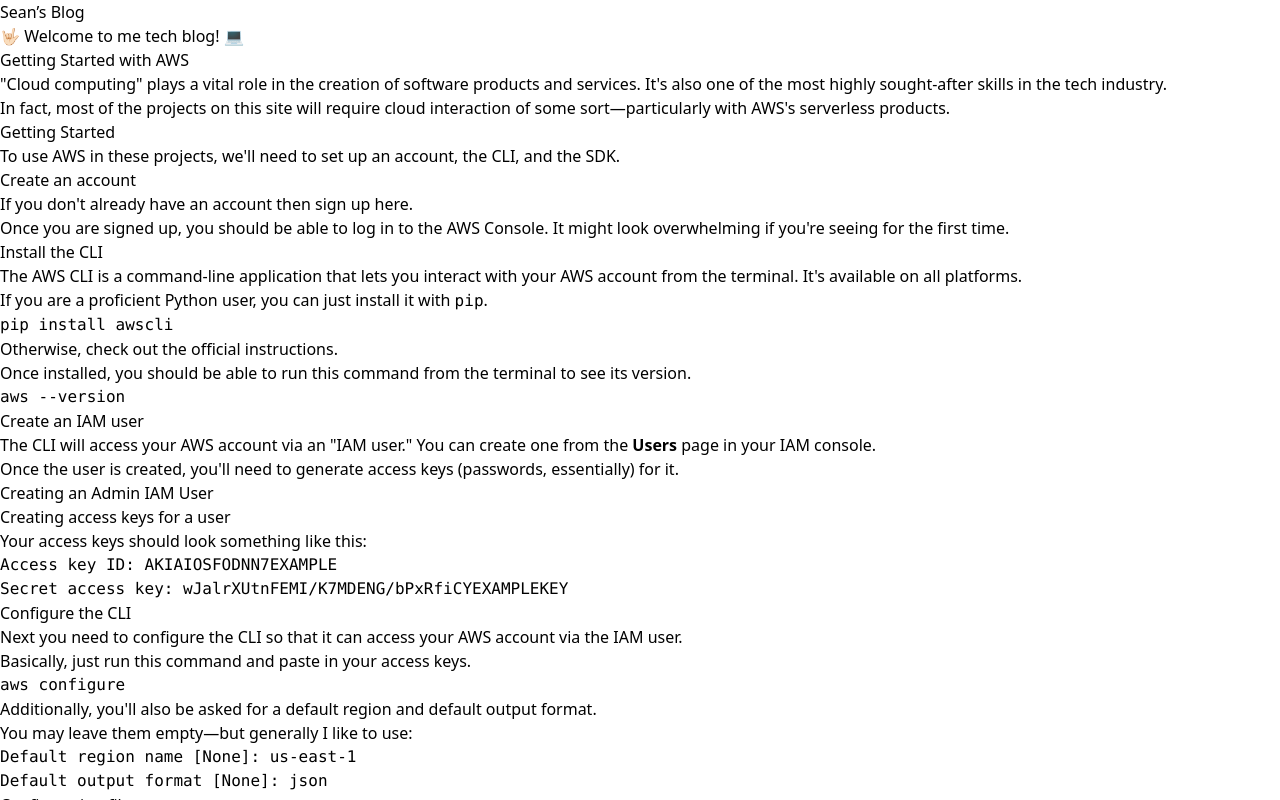
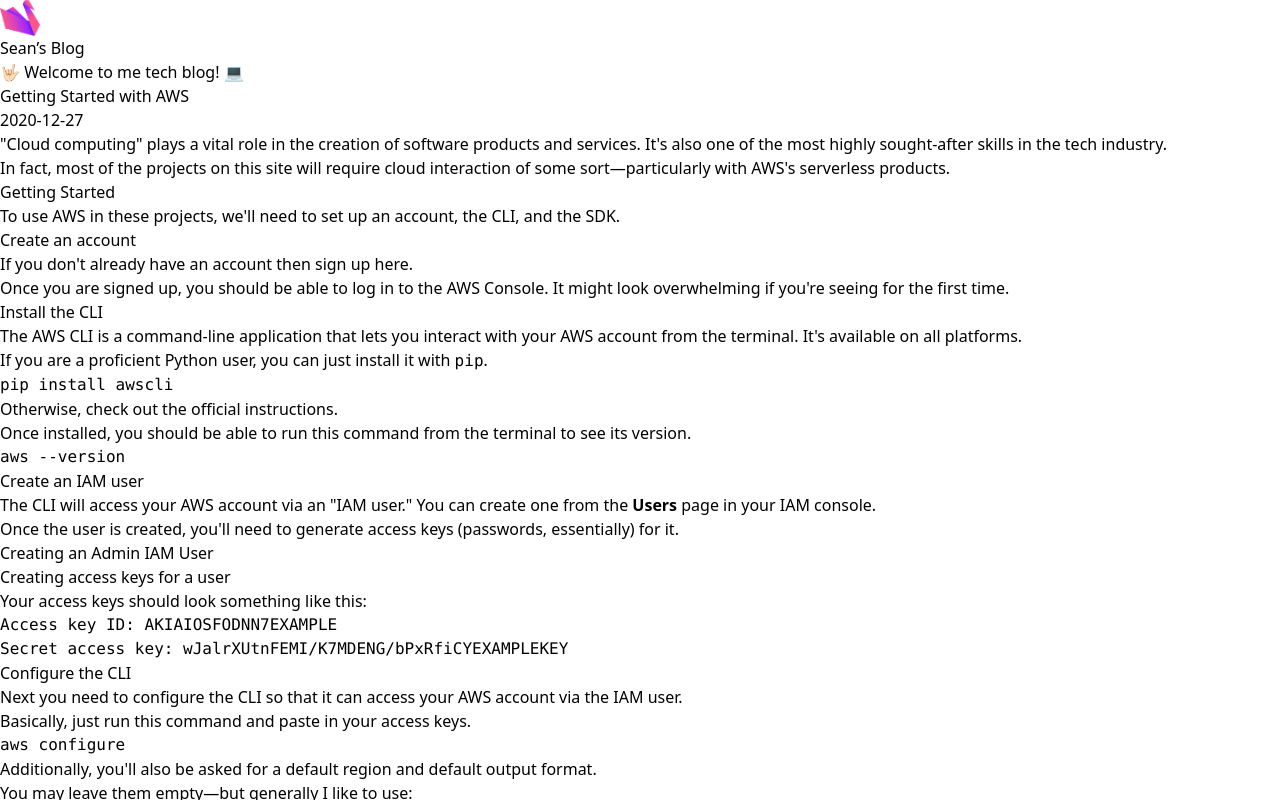
Before and after one commit to seoyeonko/markdown-blog, a Next.js app: page /posts/aws-quickstart in a window 1280 px wide. Shown: the top 800 px of the page. Built offline with nearby package versions, Linux system fonts and the light colour scheme.

Commit message:
design: small changes in style

```diff
--- a/app/layout.tsx
+++ b/app/layout.tsx
@@ -1,6 +1,7 @@
 import Link from 'next/link';
 import Head from './head';
 import '../styles/globals.css';
+import Image from 'next/image';
 
 export default function RootLayout({
   children,
@@ -10,8 +11,17 @@
   const header = (
     <header>
       <div className="text-center bg-slate-800 p-8 my-6 rounded-md">
+        <Image
+          src="/logo.png"
+          width={40}
+          height={40}
+          className="mx-auto"
+          alt="logo"
+        />
         <Link href="/">
-          <h1 className="text-3xl text-white font-bold">Sean&rsquo;s Blog</h1>
+          <h1 className="text-2xl text-white font-bold mt-4">
+            Sean&rsquo;s Blog
+          </h1>
         </Link>
         <p className="text-slate-300">🤟🏻 Welcome to me tech blog! 💻</p>
       </div>
@@ -20,7 +30,7 @@
 
   const footer = (
     <footer>
-      <div className="border-t border-slate-500 mt-6 py-6 text-center text-slate-500">
+      <div className="border-t border-slate-200 mt-12 py-12 text-center text-slate-500">
         <br />
         <h3>Developed by Sean</h3>
       </div>
--- a/app/posts/[slug]/page.tsx
+++ b/app/posts/[slug]/page.tsx
@@ -25,7 +25,12 @@
 
   return (
     <div>
-      <h1 className="text-2xl text-violet-600">{post.data.title}</h1>
+      <div className="my-12">
+        <h1 className="text-2xl text-slate-700 font-bold text-center">
+          {post.data.title}
+        </h1>
+        <p className="text-slate-400 mt-2">{post.data.date}</p>
+      </div>
       <article className="prose lg:prose-xl">
         <Markdown>{post.content}</Markdown>
       </article>
```
Also changed, not shown: components/PostPreview.tsx (+3 -5 lines), public/logo.png (added), 1 other file (tests, documents, lock files or other folders).
